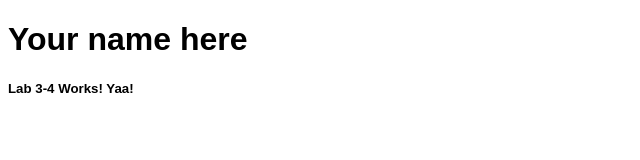
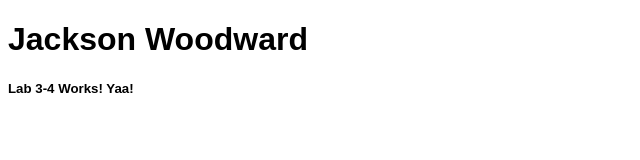
Before and after one commit to woodwaj4/225-lab3-4, a plain HTML site: page index.html in a window 1280 px wide. Shown: the whole page, without its empty margins (0-640 px from the left). Drawn offline with Linux system fonts and the light colour scheme.

Commit message:
Update index.html

```diff
--- a/index.html
+++ b/index.html
@@ -1,12 +1,12 @@
 <!DOCTYPE html>
 <html>
   <head>
-    <title>Your Name Here</title>
+    <title>Jackson Woodward</title>
     <link rel="stylesheet" href="style.css">
     <title>Test</title>
   </head>
   <body>
-    <h1>Your name here</h1>
+    <h1>Jackson Woodward</h1>
     <h5>Lab 3-4 Works! Yaa!</h5>
   </body>
 </html>
```
